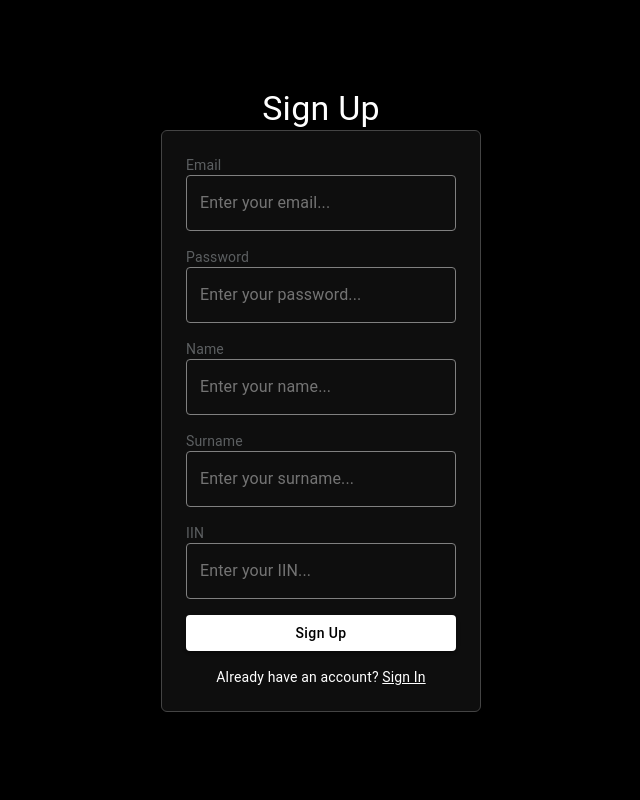
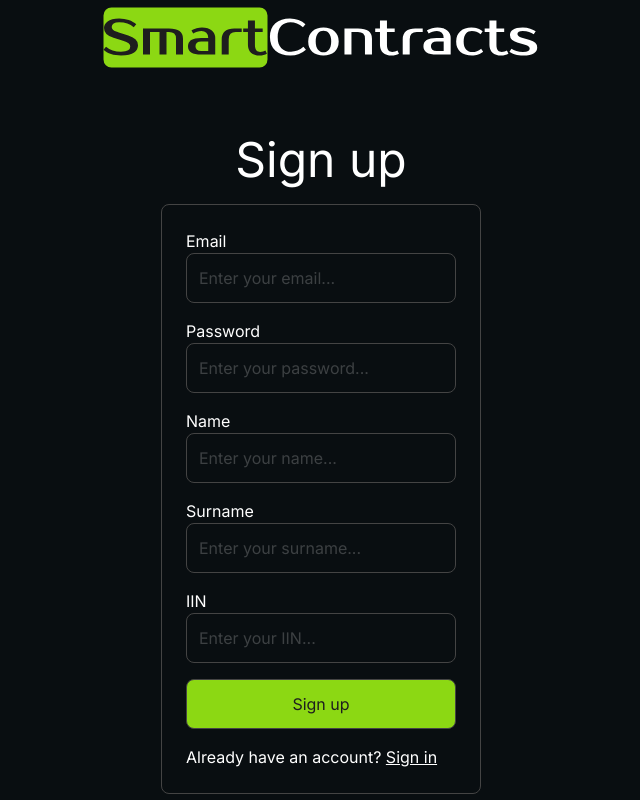
Before and after one commit to Alishershayakhmetov/smart-contracts, a Next.js app: page /signup in a window 1280 px wide. Shown: the whole page, without its empty margins (319-959 px from the left). Built offline with nearby package versions, Linux system fonts and the light colour scheme.

Commit message:
Changed design of login and signup pages to normal

```diff
--- a/src/app/(pages)/login/page.tsx
+++ b/src/app/(pages)/login/page.tsx
@@ -74,9 +74,9 @@ export default function LoginPage() {
 
     return (
         <div className="min-h-screen flex flex-col items-center justify-center gap-5">
-            <BigLogo/>
+            <BigLogo />
             <h1 className="text-5xl mt-12">Sign in</h1>
-            <div className="p-6 border border-borderdefault rounded-lg w-80 space-y-4 text-white gap-6">
+            <div className="p-6 border border-borderdefault rounded-lg w-80 space-y-4 gap-6">
                 <Snackbar
                     open={openSnackbar}
                     autoHideDuration={6000}
@@ -99,28 +99,6 @@ export default function LoginPage() {
                         value={email}
                         onChange={(e) => setEmail(e.target.value)}
                     />
-                    {/* <TextField
-                        placeholder="Enter your email..."
-                        value={email}
-                        onChange={(e) => setEmail(e.target.value)}
-                        InputProps={{
-                            sx: { color: "white" },
-                        }}
-                        sx={{
-                            "& .MuiOutlinedInput-root": {
-                                "& fieldset": {
-                                    borderColor: "gray",
-                                },
-                                "&:hover fieldset": {
-                                    borderColor: "white",
-                                },
-                                "&.Mui-focused fieldset": {
-                                    borderColor: "white",
-                                },
-                            },
-                            input: { color: "white" },
-                        }}
-                    /> */}
                 </div>
                 <div>
                     <span>Password</span>
@@ -130,31 +108,6 @@ export default function LoginPage() {
                         value={password}
                         onChange={(e) => setPassword(e.target.value)}
                     />
-                    {/* <TextField
-                        variant="outlined"
-                        fullWidth
-                        type="password"
-                        placeholder="Enter your password..."
-                        value={password}
-                        onChange={(e) => setPassword(e.target.value)}
-                        InputProps={{
-                            sx: { color: "white" },
-                        }}
-                        sx={{
-                            "& .MuiOutlinedInput-root": {
-                                "& fieldset": {
-                                    borderColor: "gray",
-                                },
-                                "&:hover fieldset": {
-                                    borderColor: "white",
-                                },
-                                "&.Mui-focused fieldset": {
-                                    borderColor: "white",
-                                },
-                            },
-                            input: { color: "white" },
-                        }}
-                    /> */}
                 </div>
                 <div className="w-full [&>button]:w-full">
                     <Button onClick={() => handleSubmit()} title="Sign in" />
--- a/src/app/(pages)/signup/page.tsx
+++ b/src/app/(pages)/signup/page.tsx
@@ -1,9 +1,12 @@
 "use client";
-import { Alert, Button, Snackbar, TextField, Typography } from "@mui/material";
+import { Alert, Snackbar } from "@mui/material";
 import Link from "next/link";
 import { useRouter, useSearchParams } from "next/navigation";
 import { useEffect, useState } from "react";
 import axios from "axios";
+import BigLogo from "@/components/icons/BigLogo";
+import InputField from "@/components/InputField";
+import Button from "@/components/Button";
 
 export default function LoginPage() {
     const router = useRouter();
@@ -59,7 +62,9 @@ export default function LoginPage() {
             }
 
             // Redirect to login with success message
-      router.push("/login?success=Registration successful! Please sign in");
+            router.push(
+                "/login?success=Registration successful! Please sign in"
+            );
         } catch (err) {
             const errorMessage =
                 err instanceof Error ? err.message : "Registration failed";
@@ -69,17 +74,10 @@ export default function LoginPage() {
     };
 
     return (
-    <div
-      className="min-h-screen flex items-center justify-center bg-black"
-      style={{ display: "flex", flexDirection: "column" }}
-    >
-      <Typography variant="h4" sx={{ color: "white" }}>
-        Sign Up
-      </Typography>
-      <div
-        className="bg-[#0e0e0e] p-6 rounded-md border border-gray-800 w-80 space-y-4 text-white"
-        style={{ borderColor: "#444444" }}
-      >
+        <div className="min-h-screen flex flex-col items-center justify-center gap-5">
+            <BigLogo />
+            <h1 className="text-5xl mt-12">Sign up</h1>
+            <div className="p-6 rounded-lg border border-borderdefault w-80 space-y-4 gap-6">
                 <Snackbar
                     open={openSnackbar}
                     autoHideDuration={6000}
@@ -94,205 +92,66 @@ export default function LoginPage() {
                         {error || success}
                     </Alert>
                 </Snackbar>
-
                 <div>
-          <Typography
-            variant="body2"
-            className="mb-1"
-            sx={{ color: "#5c5f61" }}
-          >
-            Email
-          </Typography>
-          <TextField
-            variant="outlined"
-            fullWidth
+                    <span>Email</span>
+                    <InputField
+                        type="text"
                         placeholder="Enter your email..."
                         value={email}
                         onChange={(e) => setEmail(e.target.value)}
-            InputProps={{
-              sx: { color: "white" },
-            }}
-            sx={{
-              "& .MuiOutlinedInput-root": {
-                "& fieldset": {
-                  borderColor: "gray",
-                },
-                "&:hover fieldset": {
-                  borderColor: "white",
-                },
-                "&.Mui-focused fieldset": {
-                  borderColor: "white",
-                },
-              },
-              input: { color: "white" },
-            }}
                     />
                 </div>
-
                 <div>
-          <Typography
-            variant="body2"
-            className="mb-1"
-            sx={{ color: "#5c5f61" }}
-          >
-            Password
-          </Typography>
-          <TextField
-            variant="outlined"
-            fullWidth
+                    <span>Password</span>
+                    <InputField
                         type="password"
                         placeholder="Enter your password..."
                         value={password}
                         onChange={(e) => setPassword(e.target.value)}
-            InputProps={{
-              sx: { color: "white" },
-            }}
-            sx={{
-              "& .MuiOutlinedInput-root": {
-                "& fieldset": {
-                  borderColor: "gray",
-                },
-                "&:hover fieldset": {
-                  borderColor: "white",
-                },
-                "&.Mui-focused fieldset": {
-                  borderColor: "white",
-                },
-              },
-              input: { color: "white" },
-            }}
                     />
                 </div>
-
                 <div>
-          <Typography
-            variant="body2"
-            className="mb-1"
-            sx={{ color: "#5c5f61" }}
-          >
-            Name
-          </Typography>
-          <TextField
-            variant="outlined"
-            fullWidth
+                    <span>Name</span>
+                    <InputField
                         type="text"
                         placeholder="Enter your name..."
                         value={name}
                         onChange={(e) => setName(e.target.value)}
-            InputProps={{
-              sx: { color: "white" },
-            }}
-            sx={{
-              "& .MuiOutlinedInput-root": {
-                "& fieldset": {
-                  borderColor: "gray",
-                },
-                "&:hover fieldset": {
-                  borderColor: "white",
-                },
-                "&.Mui-focused fieldset": {
-                  borderColor: "white",
-                },
-              },
-              input: { color: "white" },
-            }}
                     />
                 </div>
-
                 <div>
-          <Typography
-            variant="body2"
-            className="mb-1"
-            sx={{ color: "#5c5f61" }}
-          >
-            Surname
-          </Typography>
-          <TextField
-            variant="outlined"
-            fullWidth
+                    <span>Surname</span>
+                    <InputField
                         type="text"
                         placeholder="Enter your surname..."
                         value={surname}
                         onChange={(e) => setSurname(e.target.value)}
-            InputProps={{
-              sx: { color: "white" },
-            }}
-            sx={{
-              "& .MuiOutlinedInput-root": {
-                "& fieldset": {
-                  borderColor: "gray",
-                },
-                "&:hover fieldset": {
-                  borderColor: "white",
-                },
-                "&.Mui-focused fieldset": {
-                  borderColor: "white",
-                },
-              },
-              input: { color: "white" },
-            }}
                     />
                 </div>
-
                 <div>
-          <Typography
-            variant="body2"
-            className="mb-1"
-            sx={{ color: "#5c5f61" }}
-          >
-            IIN
-          </Typography>
-          <TextField
-            variant="outlined"
-            fullWidth
+                    <span>IIN</span>
+                    <InputField
                         type="text"
                         placeholder="Enter your IIN..."
                         value={IIN}
                         onChange={(e) => setIIN(e.target.value)}
-            InputProps={{
-              sx: { color: "white" },
-            }}
-            sx={{
-              "& .MuiOutlinedInput-root": {
-                "& fieldset": {
-                  borderColor: "gray",
-                },
-                "&:hover fieldset": {
-                  borderColor: "white",
-                },
-                "&.Mui-focused fieldset": {
-                  borderColor: "white",
-                },
-              },
-              input: { color: "white" },
-            }}
                     />
                 </div>
-
+                <div className="w-full [&>button]:w-full">
                     <Button
-          variant="contained"
-          fullWidth
-          sx={{
-            backgroundColor: "white",
-            color: "black",
-            "&:hover": {
-              backgroundColor: "#e0e0e0",
-            },
-            textTransform: "none",
-            fontWeight: 500,
-            marginBottom: "1rem",
-          }}
+                        title="Sign up"
                         onClick={() => handleSubmit()}
+                    ></Button>
+                </div>
+                <span>
+                    Already have an account?{" "}
+                    <Link
+                        href="/login"
+                        className="underline hover:text-gray-400"
                     >
-          Sign Up
-        </Button>
-
-        <Typography variant="body2" align="center">
-          Already have an account?{" "}
-          <Link href="/login" className="underline hover:text-gray-400">
-            Sign In
+                        Sign in
                     </Link>
-        </Typography>
+                </span>
             </div>
         </div>
     );
```
Lines whose indentation alone changed are shown as unchanged.
